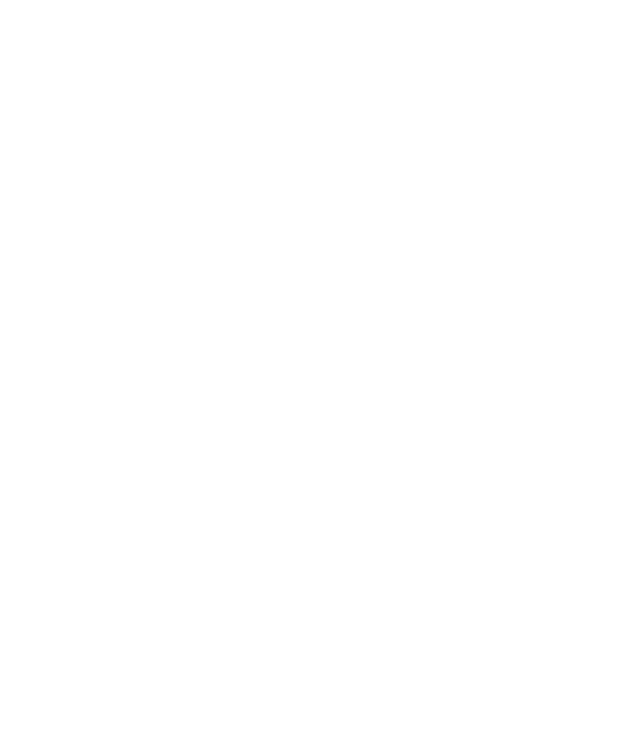
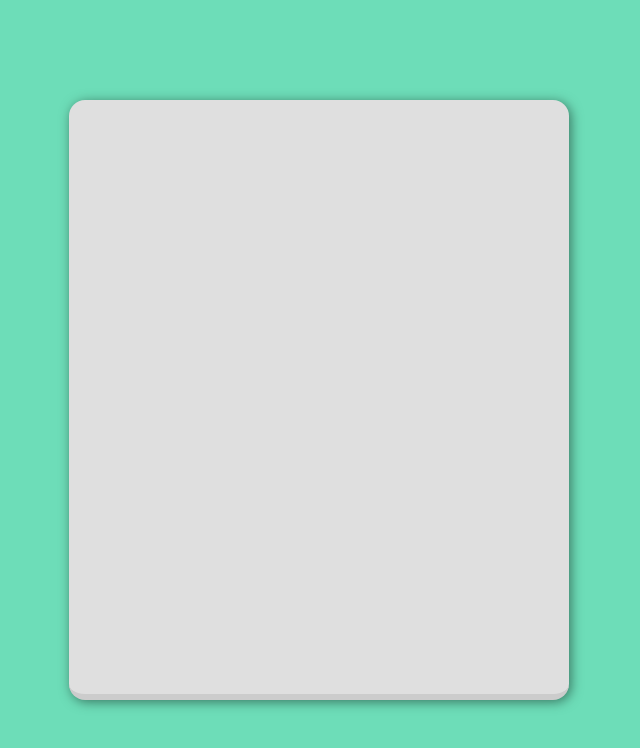
Before and after one commit to Speakiez/my_javascript_calculator, a plain HTML site: page index.html in a window 1280 px wide. Shown: the whole page, without its empty margins (321-961 px from the left). Drawn offline with Linux system fonts and the light colour scheme.

Commit message:
Add caculator wrapper that is centered and styled

```diff
--- a/index.html
+++ b/index.html
@@ -7,6 +7,7 @@
     <link rel="stylesheet" href="./styles.css" />
 </head>
 <body>
-
+    <div class="calculator">
+    </div>
 </body>
 </html>
--- a/styles.css
+++ b/styles.css
@@ -4,3 +4,20 @@
     box-sizing: border-box;
     margin: 0;
 }
+
+body {
+    height: 100vh;
+    display: flex;
+    justify-content: center;
+    align-items: center;
+    background-color: #6DDDB8;
+}
+
+.calculator {
+    width: 500px;
+    height: 600px;
+    border-bottom: 6px solid #CCCCCC;
+    border-radius: 16px;
+    box-shadow: 2px 2px 12px #3A7762;
+    background-color: #DFDFDF;
+}
```
